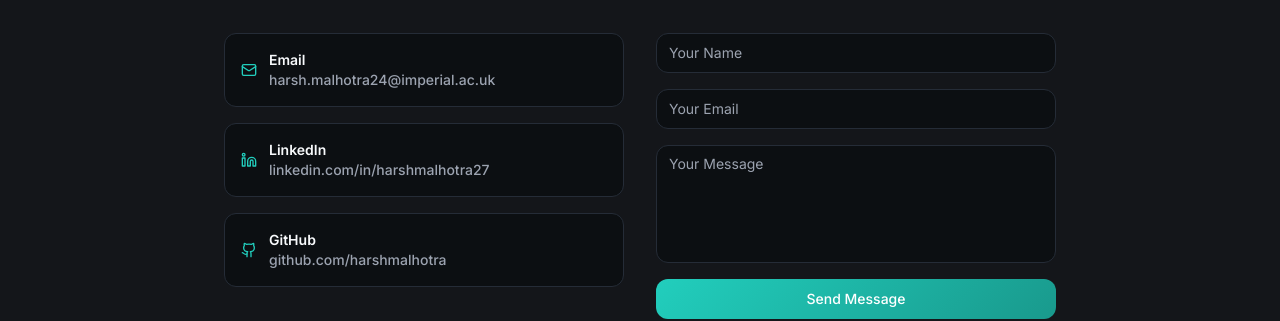
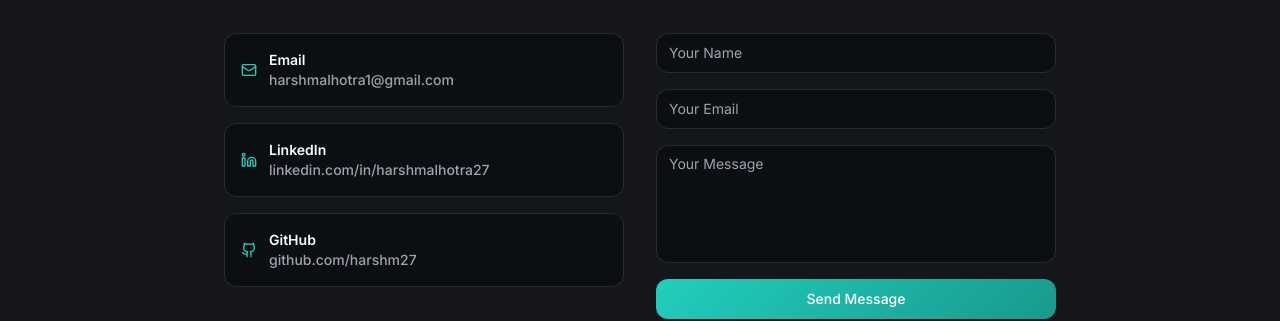
Before and after one commit to Harshm27/harsh-portfolio, a React (Vite) app: page / in a window 1280 px wide. Shown: the part 7159-7480 px from the top of the page. Built offline with nearby package versions, Linux system fonts and the light colour scheme; the HTML template or start-up script is replaced by a standard one.

Commit message:
Update contact info: email and GitHub links

```diff
--- a/src/components/ContactForm.tsx
+++ b/src/components/ContactForm.tsx
@@ -69,11 +69,11 @@ const ContactForm = () => {
         <div className="grid md:grid-cols-2 gap-8 mb-12">
           <div className="space-y-4">
             <Button variant="outline" className="w-full justify-start gap-3 h-auto py-4" asChild>
-              <a href="mailto:harsh.malhotra24@imperial.ac.uk">
+              <a href="mailto:harshmalhotra1@gmail.com">
                 <Mail className="h-5 w-5 text-primary" />
                 <span className="text-left">
                   <div className="font-semibold">Email</div>
-                  <div className="text-sm text-muted-foreground">harsh.malhotra24@imperial.ac.uk</div>
+                  <div className="text-sm text-muted-foreground">harshmalhotra1@gmail.com</div>
                 </span>
               </a>
             </Button>
@@ -89,11 +89,11 @@ const ContactForm = () => {
             </Button>
 
             <Button variant="outline" className="w-full justify-start gap-3 h-auto py-4" asChild>
-              <a href="https://github.com/harshmalhotra" target="_blank" rel="noopener noreferrer">
+              <a href="https://github.com/harshm27" target="_blank" rel="noopener noreferrer">
                 <Github className="h-5 w-5 text-primary" />
                 <span className="text-left">
                   <div className="font-semibold">GitHub</div>
-                  <div className="text-sm text-muted-foreground">github.com/harshmalhotra</div>
+                  <div className="text-sm text-muted-foreground">github.com/harshm27</div>
                 </span>
               </a>
             </Button>
```
Also changed, not shown: 2 other files (tests, documents, lock files or other folders).
